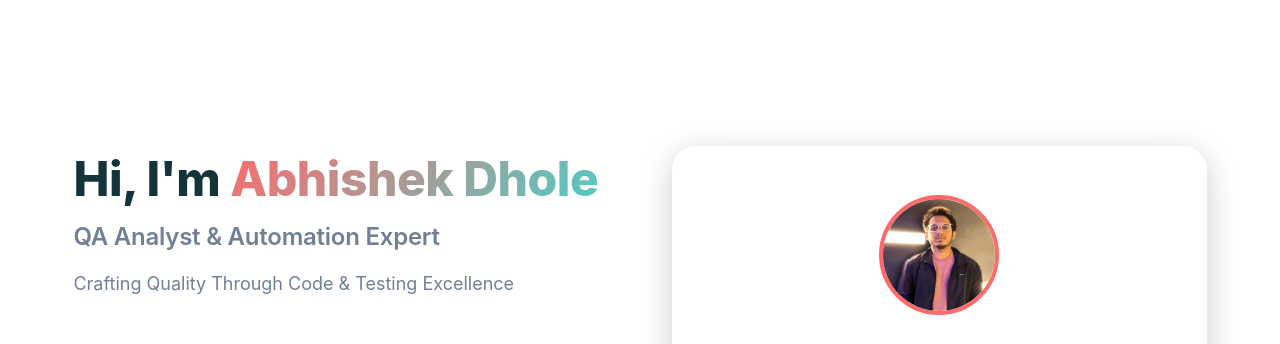
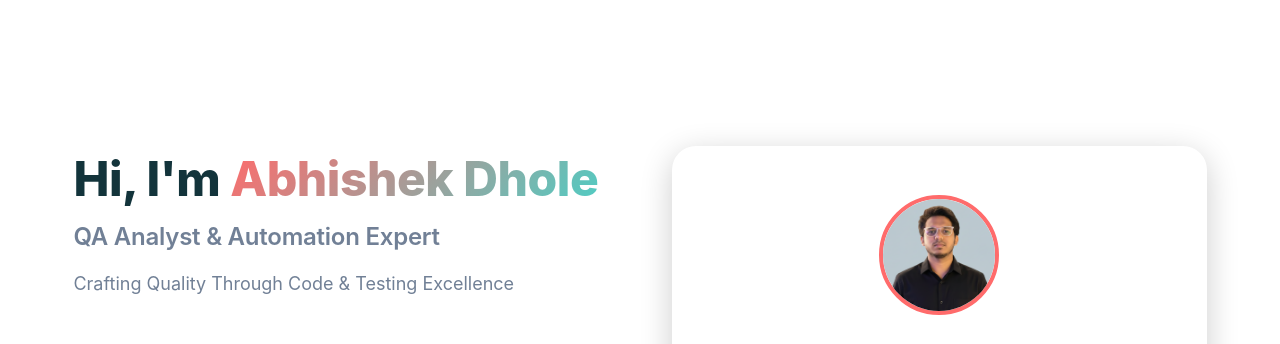
Before and after one commit to Dholeabhishek/QA_AbhishekDhole_Portfolio, a plain HTML site: page index.html in a window 1280 px wide. Shown: the part 73-417 px from the top of the page. Drawn offline with Linux system fonts and the light colour scheme; a web font is replaced by a local one.

Commit message:
Update index.html

```diff
--- a/index.html
+++ b/index.html
@@ -129,7 +129,7 @@
             <div class="profile-card">
               <div class="profile-avatar">
                 <img
-                  src="Photo_passport.JPG"
+                  src="AB.png"
                   alt="Abhishek Dhole"
                   class="avatar-img"
                 />
```
